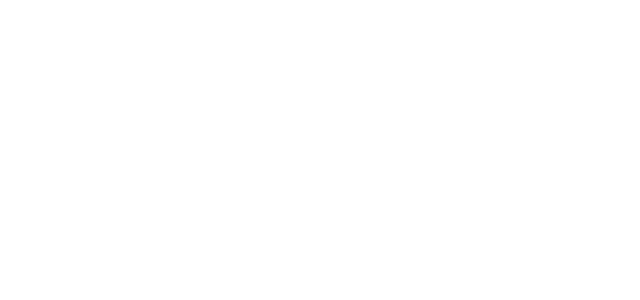
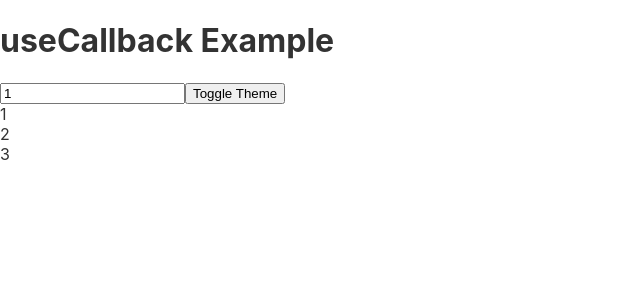
Before and after one commit to pouyakondori/reactjs-hooks-usecases, a React (Create React App) app: page /useCallbackEx1 in a window 1280 px wide. Shown: the top 300 px of the page, without its empty margins (0-640 px from the left). Built offline with nearby package versions, Linux system fonts and the light colour scheme; the HTML template or start-up script is replaced by a standard one.

Commit message:
useCallback example

```diff
--- a/src/App.js
+++ b/src/App.js
@@ -6,6 +6,7 @@
 import useReducerEx1 from './pages/useReducerEx1/useReducerEx1'
 import useReducerEx2 from './pages/useReducerEx2/useReducerEx2'
 import useMemoEx1 from './pages/useMemoEx1/useMemoEx1'
+import useCallbackEx1 from './pages/useCallbackEx1/useCallbackEx1'
 
 export default function App() {
   return (
@@ -19,7 +20,8 @@
           <Route path="/useReducerEx1" component={useReducerEx1} />
           <Route path="/useReducerEx2" component={useReducerEx2} />
           <Route path="/useMemoEx1" component={useMemoEx1} />
-        </Switch>
+          <Route path="/useCallbackEx1" component={useCallbackEx1} />
+          </Switch>
       </div>
     </Router>
     </div>
--- a/src/pages/HomePage.js
+++ b/src/pages/HomePage.js
@@ -10,6 +10,7 @@
         <li><a href="/useReducerEx1" target="_blank">useReducer example 1 - after updates and using useReducer</a></li>
         <li><a href="/useReducerEx2" target="_blank">useReducer example 2 - Todo List</a></li>
         <li><a href="/useMemoEx1" target="_blank">useMemo example 1 </a></li>
+        <li><a href="/useCallbackEx1" target="_blank">useCallback example 1 </a></li>
       </ul>
     </div>
   );
--- /dev/null
+++ b/src/pages/useCallbackEx1/List.js
@@ -0,0 +1,11 @@
+import React, {useEffect, useState} from 'react'
+
+export default function List({ getItems }) {
+    const [items, setItems] = useState([])
+
+    useEffect(() => {
+        setItems(getItems())
+        console.log ('Updating Items')
+    }, [getItems])
+    return items.map(item => <div key={item}>{item}</div>)
+}
--- /dev/null
+++ b/src/pages/useCallbackEx1/useCallbackEx1.js
@@ -0,0 +1,31 @@
+import React, {useState, useCallback} from 'react'
+import List from './List.js'
+
+export default function useCallbackEx1() {
+    const [number, setNumber] = useState(1)
+    const [dark, setDark] = useState(false)
+
+    const getItems = useCallback(() => {
+        return [number, number + 1, number + 2]
+    }, [number])
+
+    const theme = {
+        backgroundColor: dark ? '#333' : '#FFF',
+        color: dark ? '#FFF' : '#333'
+    }
+
+    return (
+        <div style={theme}>
+            <h1>useCallback Example</h1>
+            <input
+                type="number"
+                value={number}
+                onChange={e => setNumber(parseInt(e.target.value))}
+            />
+            <button onClick={() => setDark(prevDark => !prevDark)}>
+                Toggle Theme
+            </button>
+            <List getItems={getItems} />
+        </div>
+    )
+}
```
